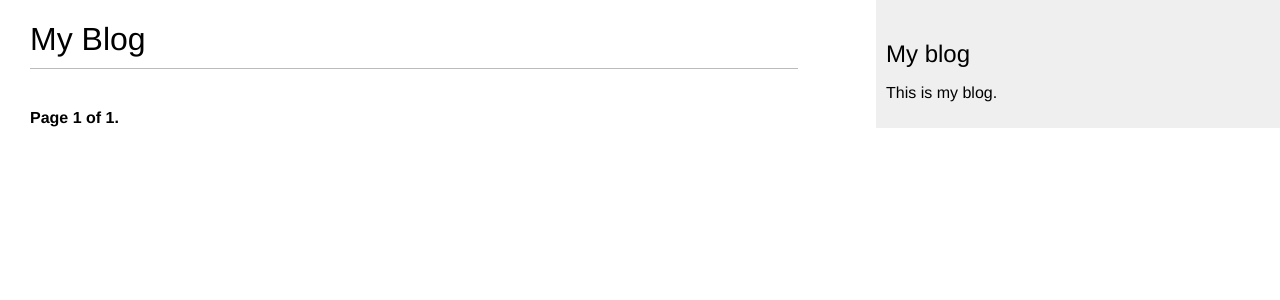
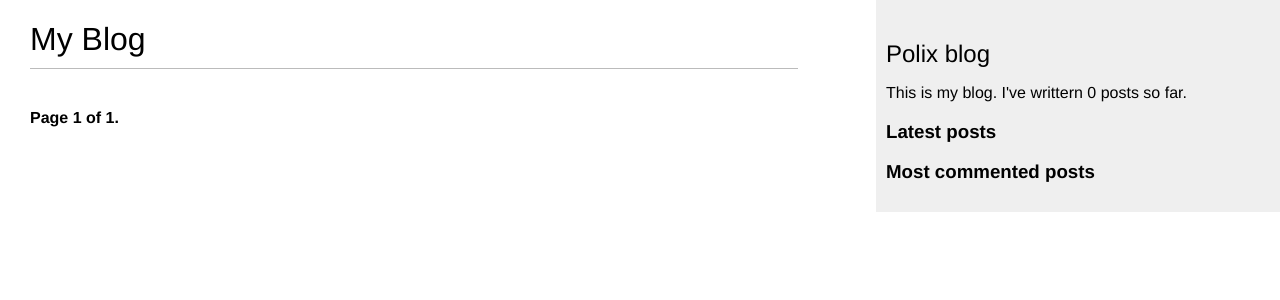
Before and after one commit to BarajasPaul/mysite, a Django app: page /blog/ in a window 1280 px wide. Shown: the top 300 px of the page. Run offline with Django 3.2, Linux system fonts and the light colour scheme; data that the repository does not hold is empty.

Commit message:
Creating custom template tags

```diff
--- a/blog/templates/blog/base.html
+++ b/blog/templates/blog/base.html
@@ -1,3 +1,4 @@
+{% load blog_tags %}
 {% load  static %}
 
 <!DOCTYPE html>
@@ -12,8 +13,19 @@
     {% endblock %}
   </div>
   <div id="sidebar">
-    <h2>My blog</h2>
-    <p>This is my blog.</p>
+    <h2>Polix blog</h2>
+    <p>This is my blog. I've writtern  {% total_posts %} posts so far.</p>
+    <h3>Latest posts</h3>
+      {% show_latest_posts 3 %}
+    <h3>Most commented posts</h3>
+      {% get_most_commented_posts as most_commented_posts %}
+    <ul>
+      {% for post in most_commented_posts %}
+        <li>
+          <a href="{{ post.get_absolute_url }}">{{ post.title }}</a>
+        </li>
+      {% endfor %}
+    </ul>
   </div>
 </body>
 </html>
--- /dev/null
+++ b/blog/templates/blog/post/latest_posts.html
@@ -0,0 +1,7 @@
+<ul>
+  {% for post in latest_posts %}
+  <li>
+    <a href="{{ post.get_absolute_url }}">{{ post.title }}</a>
+  </li>
+  {% endfor %}
+</ul>
--- a/blog/templatetags/blog_tags.py
+++ b/blog/templatetags/blog_tags.py
@@ -1,4 +1,5 @@
 from django import template
+from django.db.models import Count
 from ..models import Post
 
 register = template.Library()
@@ -6,3 +7,14 @@ register = template.Library()
 @register.simple_tag
 def total_posts():
     return Post.published.count()
+
+@register.inclusion_tag('blog/post/latest_posts.html')
+def show_latest_posts(count=5):
+    latest_posts = Post.published.order_by('-publish')[:count]
+    return {'latest_posts': latest_posts}
+
+@register.simple_tag
+def get_most_commented_posts(count=5):
+    return Post.published.annotate(
+                total_comments = Count('comments')
+            ).order_by('-total_comments')[:count]
```
